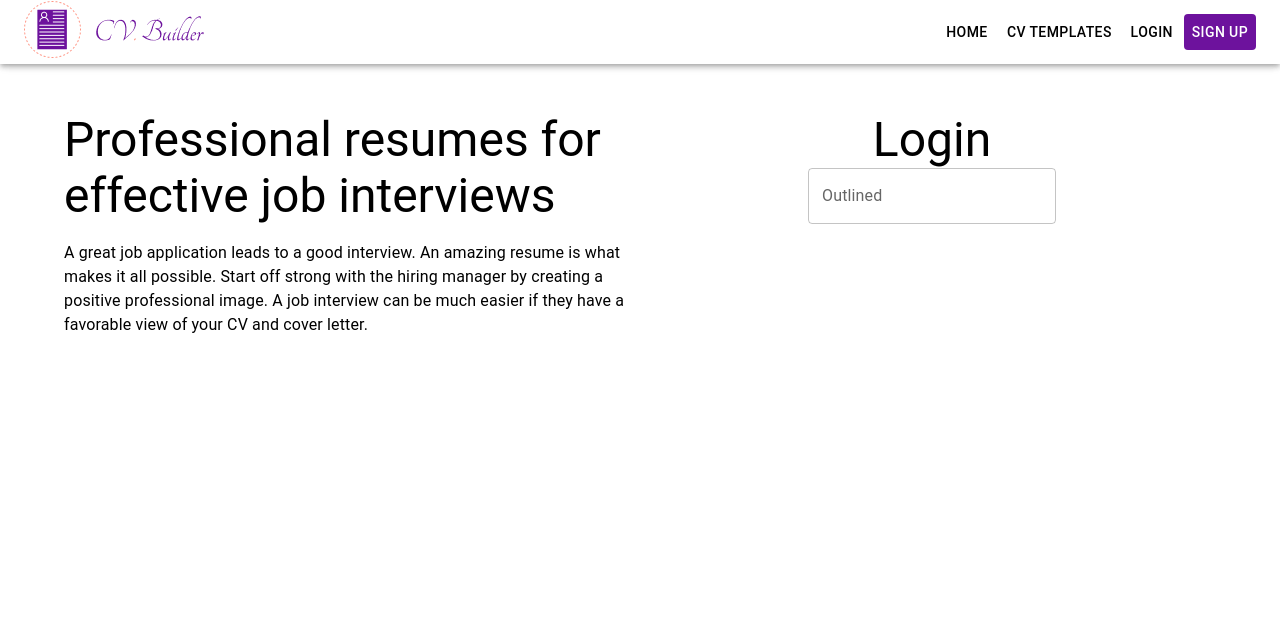
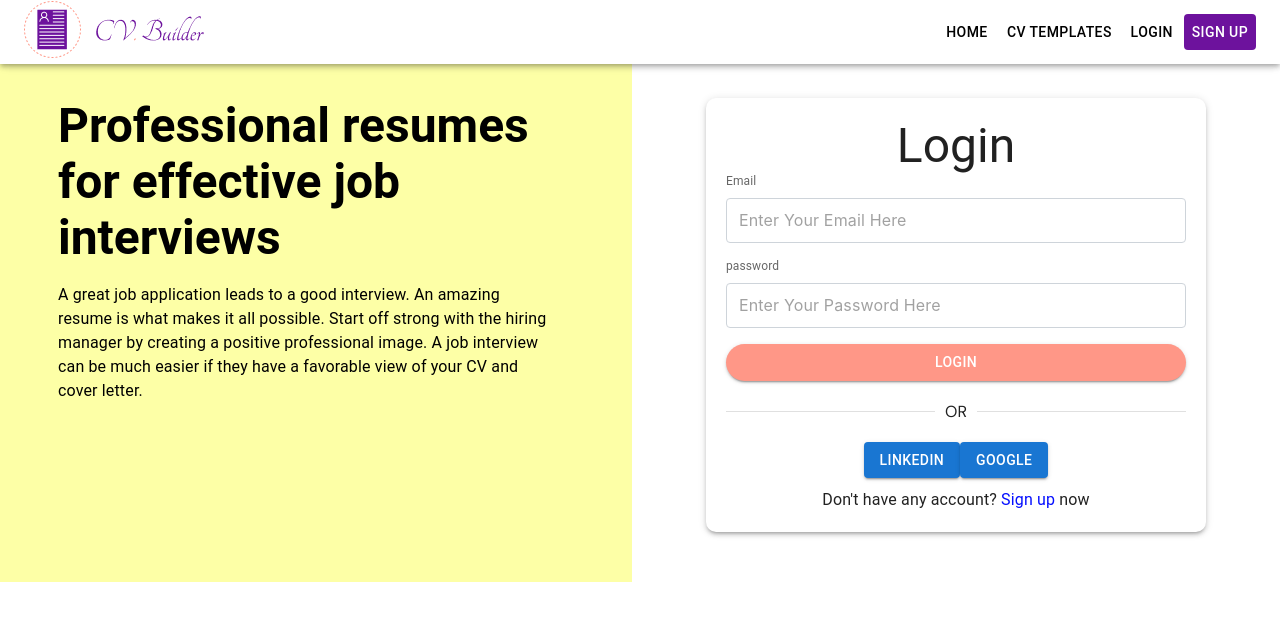
Before and after one commit to Zannatul-Fahmida/cv-builder, a React (Create React App) app: page /login in a window 1280 px wide. Shown: the top 620 px of the page. Built offline with nearby package versions, Linux system fonts and the light colour scheme.

Commit message:
login page added

```diff
--- a/src/App.js
+++ b/src/App.js
@@ -3,6 +3,7 @@ import { createBrowserRouter, RouterProvider, Route } from "react-router-dom";
 import Home from "./pages/Home/Home/Home";
 import NotFound from "./pages/Shared/NotFound/NotFound";
 import Login from "./pages/Login/Login/Login";
+import Signup from "./pages/Login/Signup/Signup";
 
 const router = createBrowserRouter([
   {
@@ -13,6 +14,11 @@ const router = createBrowserRouter([
   {
     path: "login",
     element: <Login />,
+    errorElement: <NotFound />,
+  },
+  {
+    path: "signup",
+    element: <Signup />,
     errorElement: <NotFound />,
   },
 ]);
--- a/src/pages/Login/Login/Login.js
+++ b/src/pages/Login/Login/Login.js
@@ -1,33 +1,152 @@
-import { Container, Grid, Typography } from "@mui/material";
+import {
+  Box,
+  Button,
+  Container,
+  Divider,
+  Grid,
+  Paper,
+  Typography,
+} from "@mui/material";
 import React from "react";
 import Navbar from "../../Shared/Navbar/Navbar";
-import TextField from "@mui/material/TextField";
+import FormControl from "@mui/material/FormControl";
+import InputLabel from "@mui/material/InputLabel";
+import InputBase from "@mui/material/InputBase";
+import { alpha, styled } from "@mui/material/styles";
+import { Link } from "react-router-dom";
+
+const BootstrapInput = styled(InputBase)(({ theme }) => ({
+  "label + &": {
+    marginTop: theme.spacing(3),
+  },
+  "& .MuiInputBase-input": {
+    borderRadius: 4,
+    position: "relative",
+    backgroundColor: '#ffffff',
+    border: "1px solid #ced4da",
+    fontSize: 16,
+    width: "100%",
+    padding: "10px 12px",
+    transition: theme.transitions.create([
+      "border-color",
+      "background-color",
+      "box-shadow",
+    ]),
+    // Use the system font instead of the default Roboto font.
+    fontFamily: [
+      "-apple-system",
+      "BlinkMacSystemFont",
+      '"Segoe UI"',
+      "Roboto",
+      '"Helvetica Neue"',
+      "Arial",
+      "sans-serif",
+      '"Apple Color Emoji"',
+      '"Segoe UI Emoji"',
+      '"Segoe UI Symbol"',
+    ].join(","),
+    "&:focus": {
+      boxShadow: `${alpha(theme.palette.primary.main, 0.25)} 0 0 0 0.2rem`,
+      borderColor: theme.palette.primary.main,
+    },
+  },
+}));
 
 const Login = () => {
   return (
     <div>
       <Navbar></Navbar>
-      <Container>
       <Grid container spacing={2}>
-        <Grid item xs={6} style={{textAlign: 'start', fontWeight: "bolder"}}>
-          <Typography variant="h3" gutterBottom>
-            Professional resumes for effective job interviews
-          </Typography>
-          <Typography>
-            A great job application leads to a good interview. An amazing resume
-            is what makes it all possible. Start off strong with the hiring
-            manager by creating a positive professional image. A job interview
-            can be much easier if they have a favorable view of your CV and
-            cover letter.
-          </Typography>
+        <Grid
+          item
+          xs={12}
+          md={6}
+          style={{
+            textAlign: "start",
+            backgroundColor: "#FDFFA6",
+            padding: "50px",
+          }}
+        >
+          <Container
+            style={{
+              display: "flex",
+              alignItems: "center",
+              justifyContent: "center",
+            }}
+          >
+            <Box style={{ width: "500px" }}>
+              <Typography variant="h3" gutterBottom style={{ fontWeight: 700 }}>
+                Professional resumes for effective job interviews
+              </Typography>
+              <Typography>
+                A great job application leads to a good interview. An amazing
+                resume is what makes it all possible. Start off strong with the
+                hiring manager by creating a positive professional image. A job
+                interview can be much easier if they have a favorable view of
+                your CV and cover letter.
+              </Typography>
+            </Box>
+          </Container>
         </Grid>
-        <Grid item xs={6}>
-        <Typography variant="h3">Login</Typography>
-          <TextField id="outlined-basic" label="Outlined" variant="outlined" />
+        <Grid item xs={12} md={6} style={{ padding: "50px" }}>
+          <Container>
+            <Paper
+              elevation={3}
+              style={{ padding: "20px", borderRadius: "10px" }}
+            >
+              <Typography variant="h3">Login</Typography>
+              <Box
+                component="form"
+                noValidate
+                sx={{
+                  display: "grid",
+                  gap: 2,
+                }}
+              >
+                <FormControl variant="standard">
+                  <InputLabel shrink htmlFor="email-input">
+                    Email
+                  </InputLabel>
+                  <BootstrapInput
+                    placeholder="Enter Your Email Here"
+                    id="email-input"
+                  />
+                </FormControl>
+                <FormControl variant="standard">
+                  <InputLabel shrink htmlFor="password-input">
+                    password
+                  </InputLabel>
+                  <BootstrapInput
+                    placeholder="Enter Your Password Here"
+                    id="email-input"
+                  />
+                </FormControl>
+                <Button
+                  variant="contained"
+                  style={{ backgroundColor: "#FF9787", borderRadius: "29px" }}
+                >
+                  Login
+                </Button>
+              </Box>
+              <Divider style={{ padding: "20px 0" }}>OR</Divider>
+              <Box>
+                <Button variant="contained">Linkedin</Button>
+                <Button variant="contained">Google</Button>
+              </Box>
+              <Typography style={{ marginTop: "10px" }}>
+                Don't have any account?{" "}
+                <Link
+                  style={{ textDecoration: "none", color: "#050FFF" }}
+                  to="/signup"
+                >
+                  Sign up
+                </Link>{" "}
+                now
+              </Typography>
+            </Paper>
+          </Container>
         </Grid>
-        <Grid item xs={6}></Grid>
       </Grid>
-      </Container>
     </div>
   );
 };
--- a/src/pages/Login/Signup/Signup.js
+++ b/src/pages/Login/Signup/Signup.js
@@ -1,9 +1,10 @@
 import React from 'react';
+import Navbar from '../../Shared/Navbar/Navbar';
 
 const Signup = () => {
     return (
         <div>
-
+            <Navbar></Navbar>
         </div>
     );
 };
--- a/src/pages/Shared/Navbar/Navbar.js
+++ b/src/pages/Shared/Navbar/Navbar.js
@@ -31,31 +31,45 @@ const Navbar = (props) => {
       <img sx={{ my: 2 }} src={logo} />
       <Divider />
       <List>
+        <Link style={{ textDecoration: "none", color: "black" }} to="/">
           <ListItem disablePadding>
-          <ListItemButton sx={{ textAlign: "center", flexDirection: "column" }}>
-            <Link style={{ textDecoration: "none", color: "black" }} to="/">
+            <ListItemButton
+              sx={{ textAlign: "center", flexDirection: "column" }}
+            >
               <ListItemText primary="Home" />
+            </ListItemButton>
+          </ListItem>
         </Link>
         <Link
           style={{ textDecoration: "none", color: "black" }}
           to="/cvTemplates"
         >
+          <ListItem disablePadding>
+            <ListItemButton
+              sx={{ textAlign: "center", flexDirection: "column" }}
+            >
               <ListItemText primary="CV Templates" />
+            </ListItemButton>
+          </ListItem>
         </Link>
-            <Link
-              style={{ textDecoration: "none", color: "black" }}
-              to="/login"
+        <Link style={{ textDecoration: "none", color: "black" }} to="/login">
+          <ListItem disablePadding>
+            <ListItemButton
+              sx={{ textAlign: "center", flexDirection: "column" }}
             >
               <ListItemText primary="Login" />
+            </ListItemButton>
+          </ListItem>
         </Link>
-            <Link
-              style={{ textDecoration: "none", color: "black" }}
-              to="/signup"
+        <Link style={{ textDecoration: "none", color: "black" }} to="/signup">
+          <ListItem disablePadding>
+            <ListItemButton
+              sx={{ textAlign: "center", flexDirection: "column" }}
             >
               <ListItemText primary="Sign Up" />
-            </Link>
             </ListItemButton>
           </ListItem>
+        </Link>
       </List>
     </Box>
   );
@@ -129,7 +143,7 @@ const Navbar = (props) => {
           {drawer}
         </Drawer>
       </Box>
-      <Box component="main" sx={{ p: 3 }}>
+      <Box component="main">
         <Toolbar />
       </Box>
     </Box>
```
Lines whose indentation alone changed are shown as unchanged.
